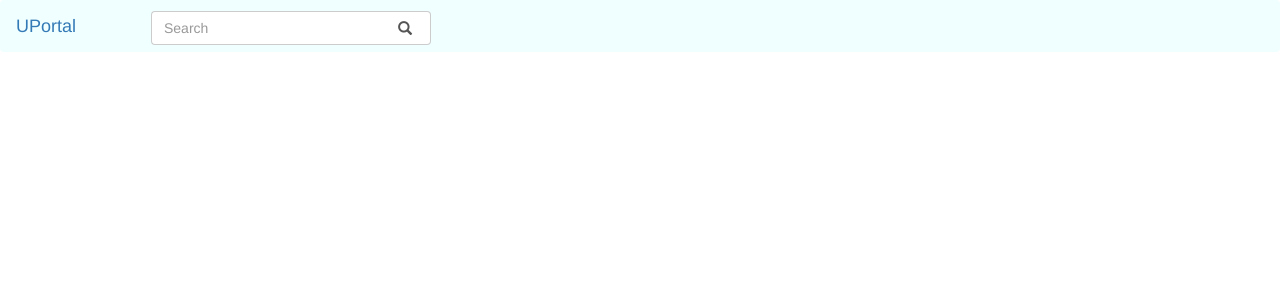
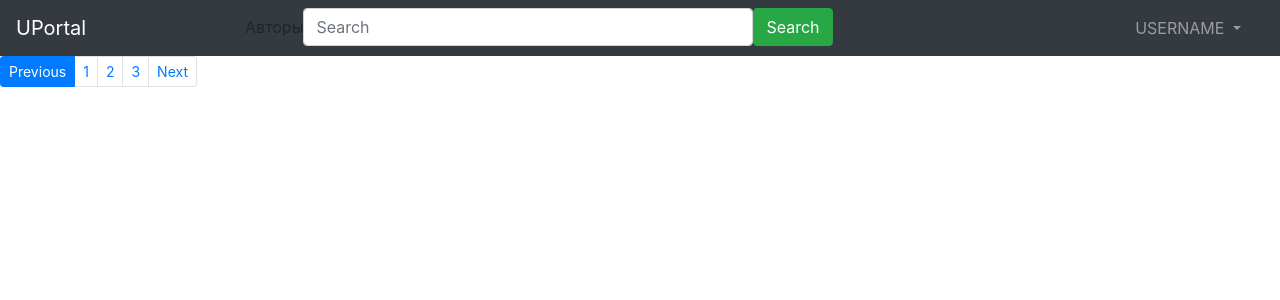
Before and after one commit to Kannoken/UPortal, a Django app: page / in a window 1280 px wide. Shown: the top 300 px of the page. Run offline with Django 3.2, Linux system fonts and the light colour scheme; some libraries are stand-ins or nearby versions.

Commit message:
added navbar

```diff
--- a/static/css/index.css
+++ b/static/css/index.css
@@ -1,59 +1,11 @@
-.navbar {
-    background-color: azure;
-    /*right: 0;*/
-    /*overflow:auto;*/
-        overflow: hidden
 
-
+.container-fluid{
+    margin: 0;
+    padding: 0;
 }
-
-ul {
-       /*float:left;*/
-    position: absolute;
-
-    /*position: relative;*/
-    /*float: left;*/
-    display: block;
-    left: 100px;
-    list-style: none;
-    margin: 0;
-    /*padding-left: 0;*/
+.form-inline .form-control{
+    width: 450px;
 }
-a:hover{
-     text-decoration: none;
-}
-a {
-    text-decoration: none; /*убираем подчеркивание текста ссылок*/
-}
-
-li {
-    display: inline-block;
-}
-#imaginary_container{
-    width: 300px;
-    height: 50px;
-    padding: 10px;
-}
-.stylish-input-group .input-group-addon{
-    background: white !important;
-
-}
-.stylish-input-group .form-control{
-	border-right:0;
-	box-shadow:0 0 0;
-	border-color:#ccc;
-}
-.stylish-input-group button{
-    border:0;
-    background:transparent;
-}
-.dropdown{
-    position: relative;
-    top: -15px;
-     /*width: 300px;*/
-    /*height: 50px;*/
-    /*padding: 10px;*/
-}
-/*button{*/
-/*color: blue;*/
-/*}*/
+/*.user{*/
+/*float: right;*/
+/*padding: 0; }*/
--- a/templates/index.html
+++ b/templates/index.html
@@ -4,50 +4,53 @@
 <head>
     <meta charset="UTF-8">
     <title>UPortal</title>
-    <link href="//maxcdn.bootstrapcdn.com/bootstrap/3.3.0/css/bootstrap.min.css" rel="stylesheet" id="bootstrap-css">
-    <script src="https://code.jquery.com/jquery-3.3.1.slim.min.js"
-            integrity="sha384-q8i/X+965DzO0rT7abK41JStQIAqVgRVzpbzo5smXKp4YfRvH+8abtTE1Pi6jizo"
-            crossorigin="anonymous"></script>
-    <script src="https://cdnjs.cloudflare.com/ajax/libs/popper.js/1.14.0/umd/popper.min.js"
-            integrity="sha384-cs/chFZiN24E4KMATLdqdvsezGxaGsi4hLGOzlXwp5UZB1LY//20VyM2taTB4QvJ"
-            crossorigin="anonymous"></script>
-    <script src="https://stackpath.bootstrapcdn.com/bootstrap/4.1.0/js/bootstrap.min.js"
-            integrity="sha384-uefMccjFJAIv6A+rW+L4AHf99KvxDjWSu1z9VI8SKNVmz4sk7buKt/6v9KI65qnm"
-            crossorigin="anonymous"></script>
+    <link rel="stylesheet" href="https://maxcdn.bootstrapcdn.com/bootstrap/4.1.0/css/bootstrap.min.css">
+    <script src="https://ajax.googleapis.com/ajax/libs/jquery/3.3.1/jquery.min.js"></script>
+    <script src="https://cdnjs.cloudflare.com/ajax/libs/popper.js/1.14.0/umd/popper.min.js"></script>
+    <script src="https://maxcdn.bootstrapcdn.com/bootstrap/4.1.0/js/bootstrap.min.js"></script>
     <link rel="stylesheet" href="{% static 'css/index.css' %}">
+    <meta name="viewport" content="width=device-width, initial-scale=1">
+
 </head>
 <body>
-<nav class="navbar">
-    <a class="navbar-brand navbar-expand-lg navbar-light bg-light" href="#">UPortal</a>
-    <ul>
-        <li>
+<div class="container-fluid">
 
-            <div id="imaginary_container">
-                <div class="input-group stylish-input-group">
-                    <input type="text" class="form-control" placeholder="Search">
-                    <span class="input-group-addon">
-                        <button type="submit" id="nav-button">
-                            <span class="glyphicon glyphicon-search"></span>
-                        </button>
-                    </span>
+    <nav class="row navbar bg-dark navbar-expand-sm navbar-dark">
+
+        <a class=" col-sm-2 navbar-brand" href="#">UPortal</a>
+
+        <ul class="navbar-nav col">
+            <li class="nav-item col-sm-10">
+                <form class="form-inline" action="/action_page.php">
+                    <label>Авторы</label>
+                    <input class="form-control" type="text" placeholder="Search">
+                    <button class="btn btn-success" type="submit">Search</button>
+                </form>
+            </li>
+
+            <li class="nav-item dropdown col user">
+                <a class="nav-link dropdown-toggle" href="#" id="navbardrop" data-toggle="dropdown"
+                   style="float:right;">
+                    USERNAME </a>
+                <div class="dropdown-menu" style="float:right;">
+                    <a class="dropdown-item" href="#">Link 1</a>
+                    <a class="dropdown-item" href="#">Link 2</a>
+                    <a class="dropdown-item" href="#">Link 3</a>
                 </div>
-            </div>
-        </li>
+            </li>
+        </ul>
+    </nav>
+</div>
 
-        <li class="dropdown">
-{#            <a href="#" class="dropdown-toggle" data-toggle="dropdown" role="button" aria-expanded="false">Admin <span#}
-{#                    class="caret"></span></a>#}
-{#            <ul class="dropdown-menu" role="menu">#}
-{#                <li><a href="#">Geri bildirim</a></li>#}
-{#                <li><a href="#">Yardım</a></li>#}
-{#                <li class="divider"></li>#}
-{#                <li><a href="#">Ayarlar</a></li>#}
-{#                <li><a href="#exit">Çıkış yap</a></li>#}
-{#            </ul>#}
-        </li>
+<div class="main-page">
+    <ul class="pagination pagination-sm">
+        <li class="page-item active"><a class="page-link" href="#">Previous</a></li>
+        <li class="page-item"><a class="page-link" href="#">1</a></li>
+        <li class="page-item"><a class="page-link" href="#">2</a></li>
+        <li class="page-item"><a class="page-link" href="#">3</a></li>
+        <li class="page-item"><a class="page-link" href="#">Next</a></li>
+    </ul>
+</div>
 
-    </ul>
-
-</nav>
 </body>
 </html>
```
